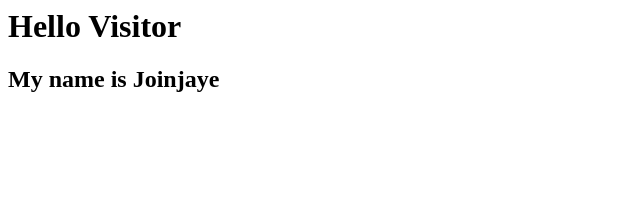
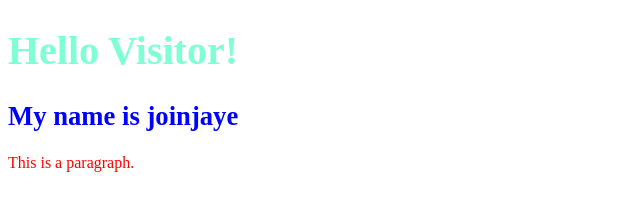
Before and after one commit to joinjaye/MedVis, a plain HTML site: page index.html in a window 1280 px wide. Shown: the whole page, without its empty margins (0-640 px from the left). Drawn offline with Linux system fonts and the light colour scheme.

Commit message:
style change

```diff
--- a/index.html
+++ b/index.html
@@ -1,2 +1,16 @@
-<h1>Hello Visitor</h1>
-<h2>My name is Joinjaye</h2>
+<!DOCTYPE html>
+<html lang="en">
+<head>
+    <meta charset="UTF-8">
+    <meta name="viewport" content="width=device-width, initial-scale=1.0">
+    <title>MedVis24</title>
+    <link rel="stylesheet" href="my-style.css">
+</head>
+
+<body>
+    <h1>Hello Visitor!</h1>
+    <h2>My name is joinjaye</h2>
+    <p>This is a paragraph.</p>
+</body>
+
+</html>
--- /dev/null
+++ b/my-style.css
@@ -0,0 +1,13 @@
+h1 {
+    font-size: 30pt;
+    color: aquamarine;
+}
+h2 {
+    color:blue;
+    font-size: 20pt;
+    font-family: 'Times New Roman', Times, serif;
+
+}
+p {
+    color: red;
+}
```
